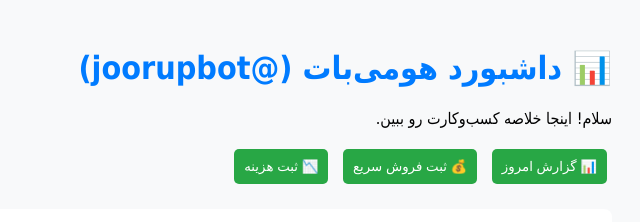
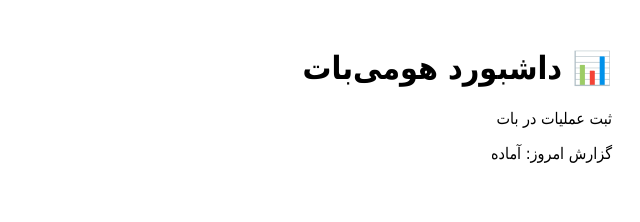
Before and after one commit to kavesmailey/joorup, a plain HTML site: page dashboard/index.html in a window 1280 px wide. Shown: the whole page, without its empty margins (640-1280 px from the left). Drawn offline with Linux system fonts and the light colour scheme.

Commit message:
Update index.html

```diff
--- a/dashboard/index.html
+++ b/dashboard/index.html
@@ -2,36 +2,12 @@
 <html lang="fa" dir="rtl">
 <head>
   <meta charset="UTF-8">
-  <meta name="viewport" content="width=device-width, initial-scale=1.0">
   <title>جووراپ داشبورد</title>
-  <style>
-    body { font-family: Tahoma; padding: 20px; background: #f8f9fa; text-align: right; }
-    h1 { color: #007bff; }
-    button { padding: 10px; margin: 5px; background: #28a745; color: white; border: none; border-radius: 5px; }
-  </style>
+  <style>body{font-family:Tahoma;padding:20px;}</style>
 </head>
 <body>
-  <h1>📊 داشبورد هومی‌بات (@joorupbot)</h1>
-  <p>سلام! اینجا خلاصه کسب‌وکارت رو ببین.</p>
-
-  <button onclick="showReport()">📊 گزارش امروز</button>
-  <button onclick="registerSale()">💰 ثبت فروش سریع</button>
-  <button onclick="registerCost()">📉 ثبت هزینه</button>
-
-  <div id="result" style="margin-top:20px; padding:15px; background:white; border-radius:8px;"></div>
-
-  <script>
-    function showReport() {
-      document.getElementById('result').innerHTML = '<p>📈 فروش امروز: ۳ تراکنش<br>📉 هزینه: ۲ مورد<br>سود تخمینی: +۱۲۰۰۰۰۰ تومان</p>';
-    }
-    function registerSale() {
-      const amount = prompt("مبلغ فروش (تومان):");
-      document.getElementById('result').innerHTML = `<p>💰 فروش ${amount} تومان ثبت شد!</p>`;
-    }
-    function registerCost() {
-      const amount = prompt("مبلغ هزینه (تومان):");
-      document.getElementById('result').innerHTML = `<p>📉 هزینه ${amount} تومان ثبت شد!</p>`;
-    }
-  </script>
+  <h1>📊 داشبورد هومی‌بات</h1>
+  <p>ثبت عملیات در بات</p>
+  <p>گزارش امروز: آماده</p>
 </body>
 </html>
```
